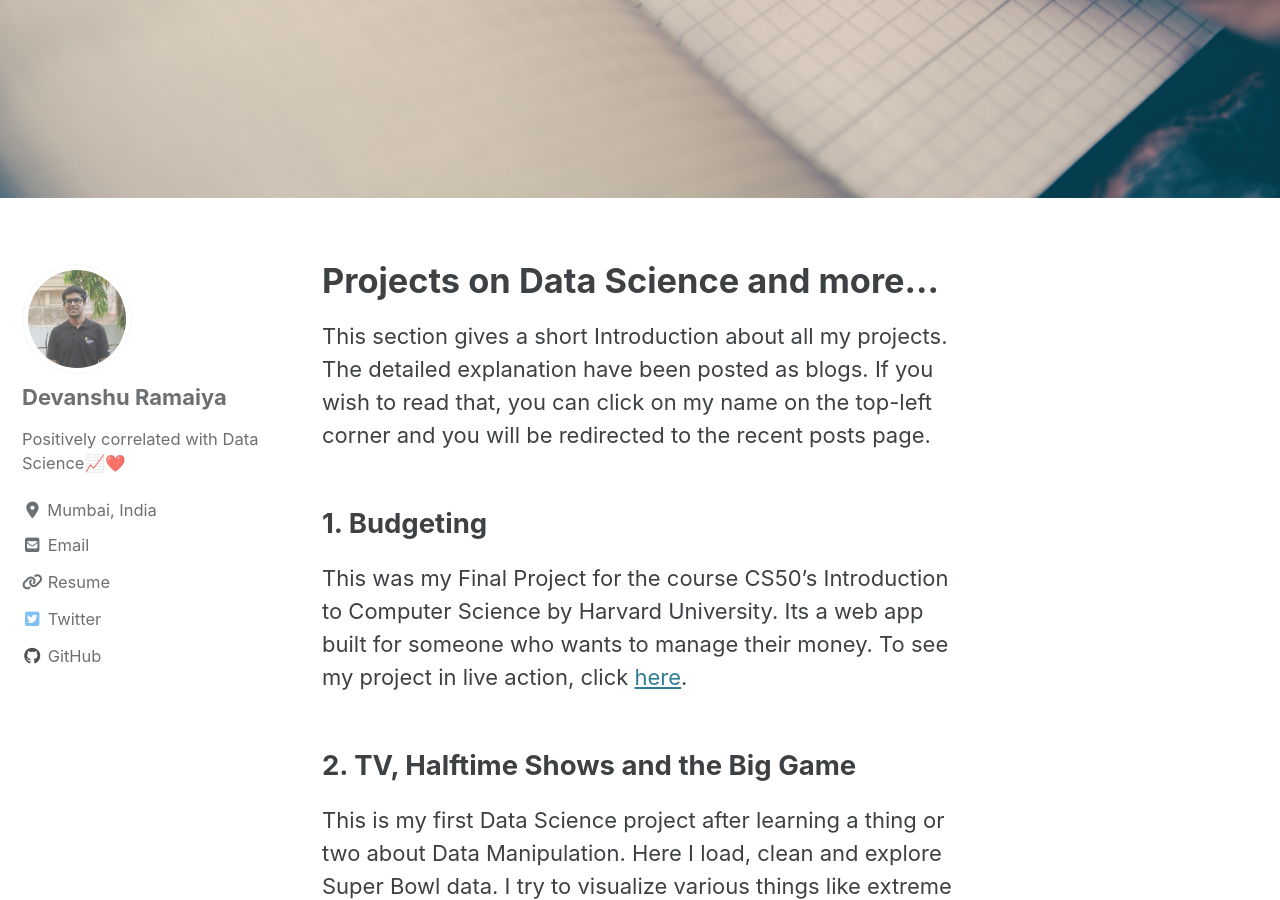
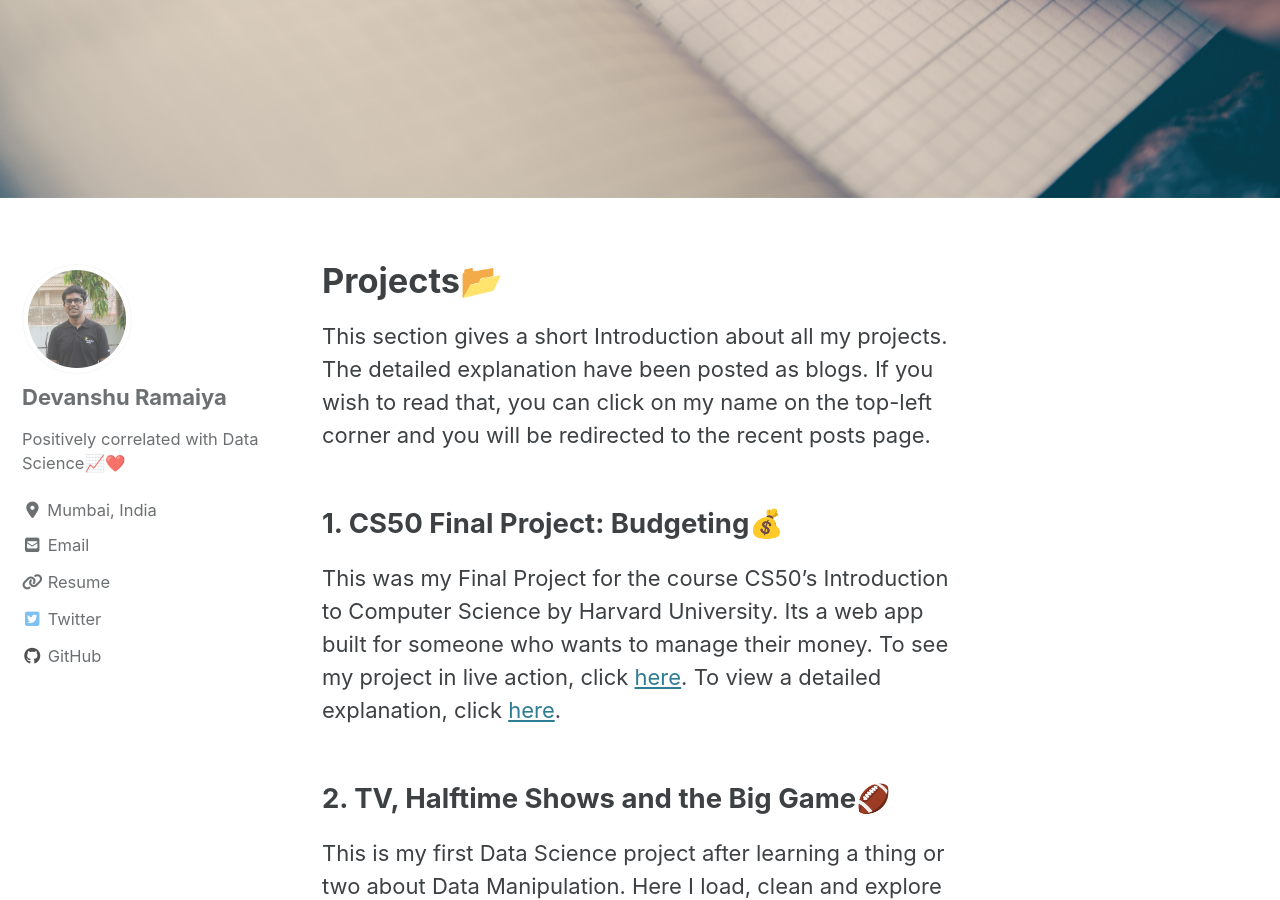
Before and after one commit to devanshu125/devanshu125.github.io, a Jekyll site: the page built from _pages/Projects.md, in a window 1280 px wide and 900 px high, scrolled down 743 px. Built offline with Jekyll 4.4.1, drawn with Linux system fonts in a browser that asks for light colours; cached includes are drawn as plain includes; nearby versions of some CDN libraries; some of the changed text lies outside the part shown.

Commit message:
Updated blogs

```diff
--- a/_pages/Projects.md
+++ b/_pages/Projects.md
@@ -1,7 +1,7 @@
 ---
 layout: archive
 permalink: /Projects/
-title: "Projects on Data Science and more..."
+title: "Projects📂"
 author_profile: true
 header:
   image: "/images/checklist.jpg"
@@ -12,19 +12,14 @@ explanation have been posted as blogs. If you wish to read that, you can click
 on my name on the top-left corner and you will be redirected to the recent posts
 page.
 
-## 1. Budgeting
+## 1. CS50 Final Project: Budgeting💰
 This was my Final Project for the course CS50's Introduction to Computer Science
 by Harvard University. Its a web app built for someone who wants to manage their money.
-To see my project in live action, click [here](https://youtu.be/_hMlUxm6W6I).
+To see my project in live action, click [here](https://youtu.be/_hMlUxm6W6I). To view a detailed explanation, click [here](https://devanshu125.github.io/budgeting/).
 
-## 2. TV, Halftime Shows and the Big Game
-This is my first Data Science project after learning a thing or two about Data Manipulation. Here I load, clean and explore Super Bowl data. I try to visualize various things like extreme game outcomes or how does the game affect television viewership.
-Click on this GitHub [link](https://github.com/devanshu125/TV-Halftime-Shows-and-the-Big-Game)
-to explore the code base.
+## 2. TV, Halftime Shows and the Big Game🏈
+This is my first Data Science project after learning a thing or two about Data Manipulation. Here I load, clean and explore Super Bowl data. I try to visualize various things like extreme game outcomes or how does the game affect television viewership. To view my blog, click [here](https://devanshu125.github.io/superbowl/).
 
-## 3. University Course Manager
-I worked on this project in High School. Its my first "Computer Science" project.
-I built it using C++ and used the concept of Classes and Data File Handling.
-This project is based on handling a student's university courses data efficiently.
-Click on this GitHub [link](https://github.com/devanshu125/University-Course-Manager)
-to explore the code base.
+
+## 3. University Course Manager📝
+I worked on this project in High School. Its my first "Computer Science" project. I built it using C++ and used the concept of Classes and Data File Handling. This project is based on handling a student's university courses data efficiently. To view a detailed explanation, click [here](https://devanshu125.github.io/ucm/).
```
Also changed, not shown: _posts/2019-01-29-ucm.md (added, +17 -0 lines), _posts/2020-01-13-superbowl.md (added, +61 -0 lines), _posts/2020-03-22-budgeting.md (added, +24 -0 lines), _posts/2020-03-31-budgeting.md (deleted, +0 -21 lines), _posts/2020-03-31-superbowl.md (deleted, +0 -22 lines), _posts/2020-03-31-ucm.md (deleted, +0 -15 lines), images/superbowl_blog/combined_points.png (added), images/superbowl_blog/linreg.png (added), images/superbowl_blog/point_diff.png (added), images/superbowl_blog/song_graph.png (added), images/superbowl_blog/subplots.png (added), images/superbowl_blog/top_songs.PNG (added), 1 other file.
